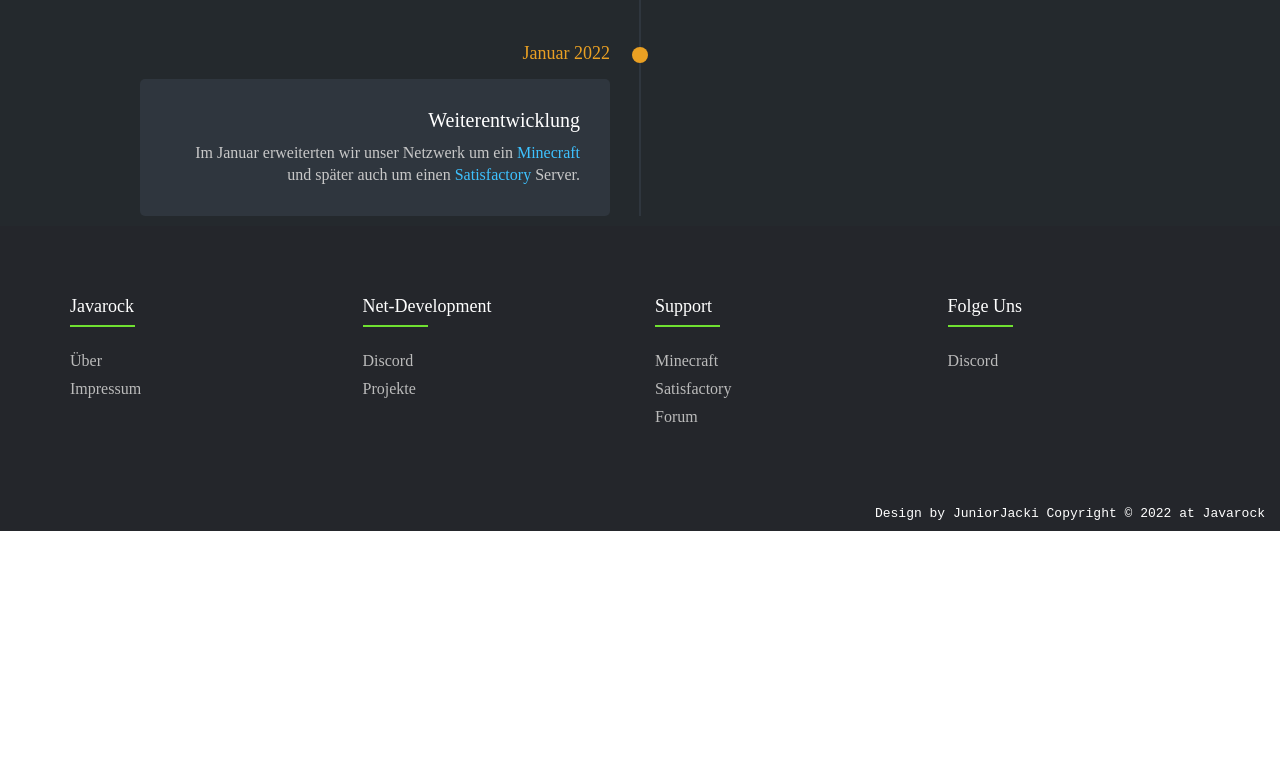
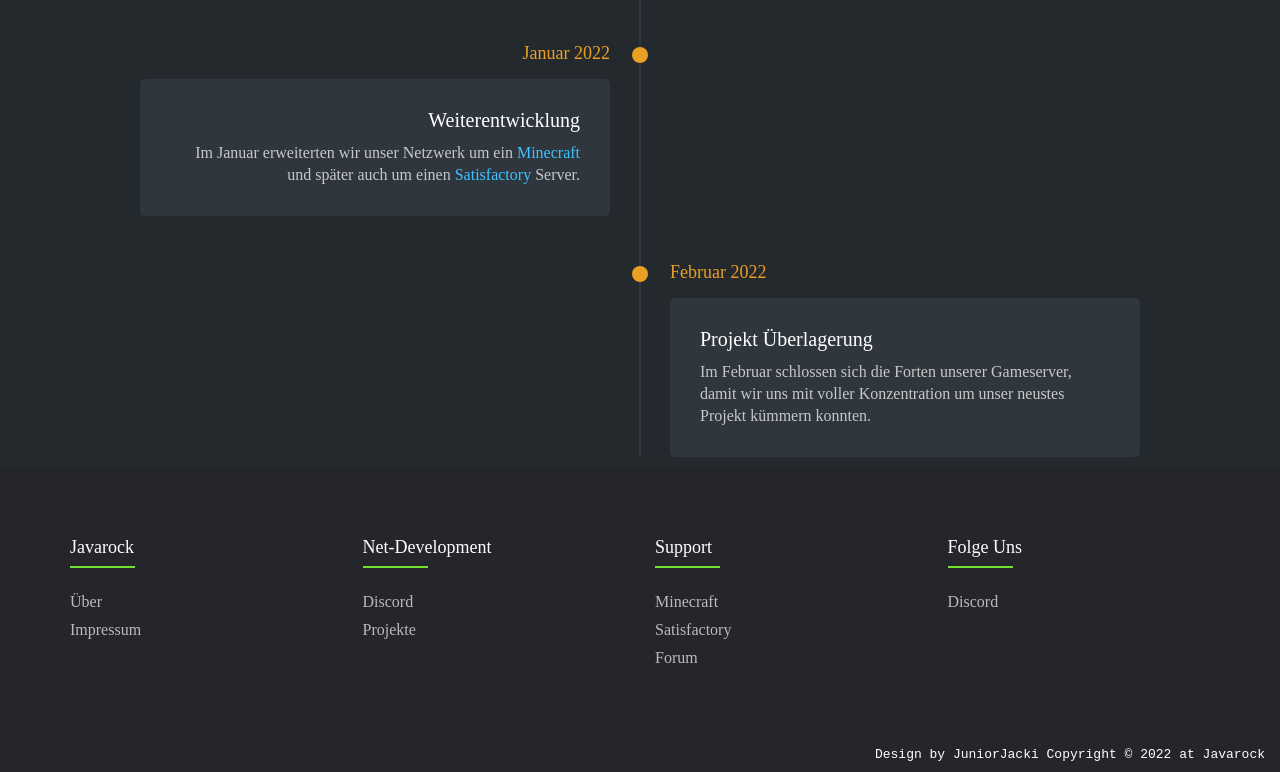
Before and after one commit to Javarock-de/web, a plain HTML site: page docs/index.html in a window 1280 px wide. Shown: the part 1657-2429 px from the top of the page. Before the commit the page ends 2188 px from the top, so only its background shows below. Drawn offline with Linux system fonts and the light colour scheme; a web font is replaced by a local one.

Commit message:
Update index.html

```diff
--- a/docs/index.html
+++ b/docs/index.html
@@ -113,6 +113,14 @@
                         Server.</p>
                 </div>
             </div>
+             <div class="timeline-item">
+                <div class="timeline-dot"></div>
+                <div class="timeline-date">Februar 2022</div>
+                <div class="timeline-content">
+                    <h3>Projekt Überlagerung</h3>
+                    <p>Im Februar schlossen sich die Forten unserer Gameserver, damit wir uns mit voller Konzentration um unser neustes Projekt kümmern konnten.</p>
+                </div>
+            </div>
         </div>
     </section>
 
```
